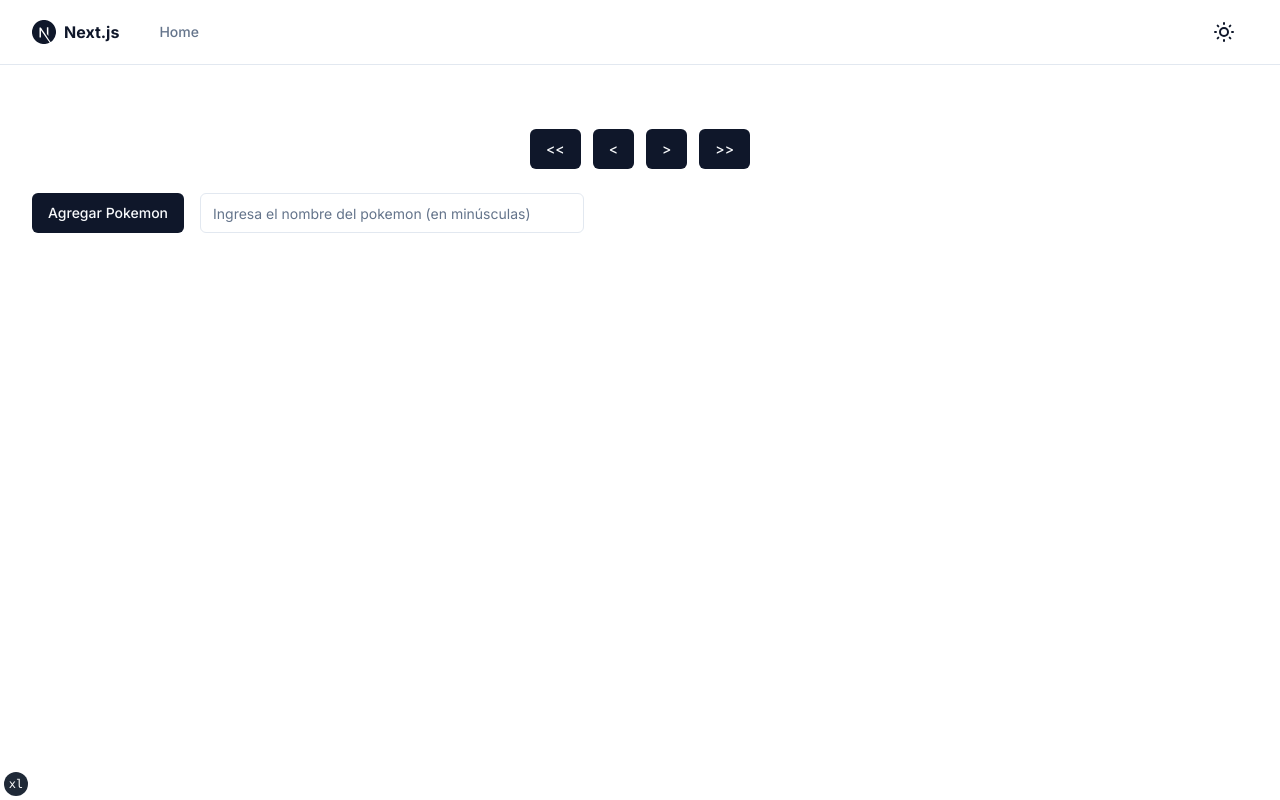
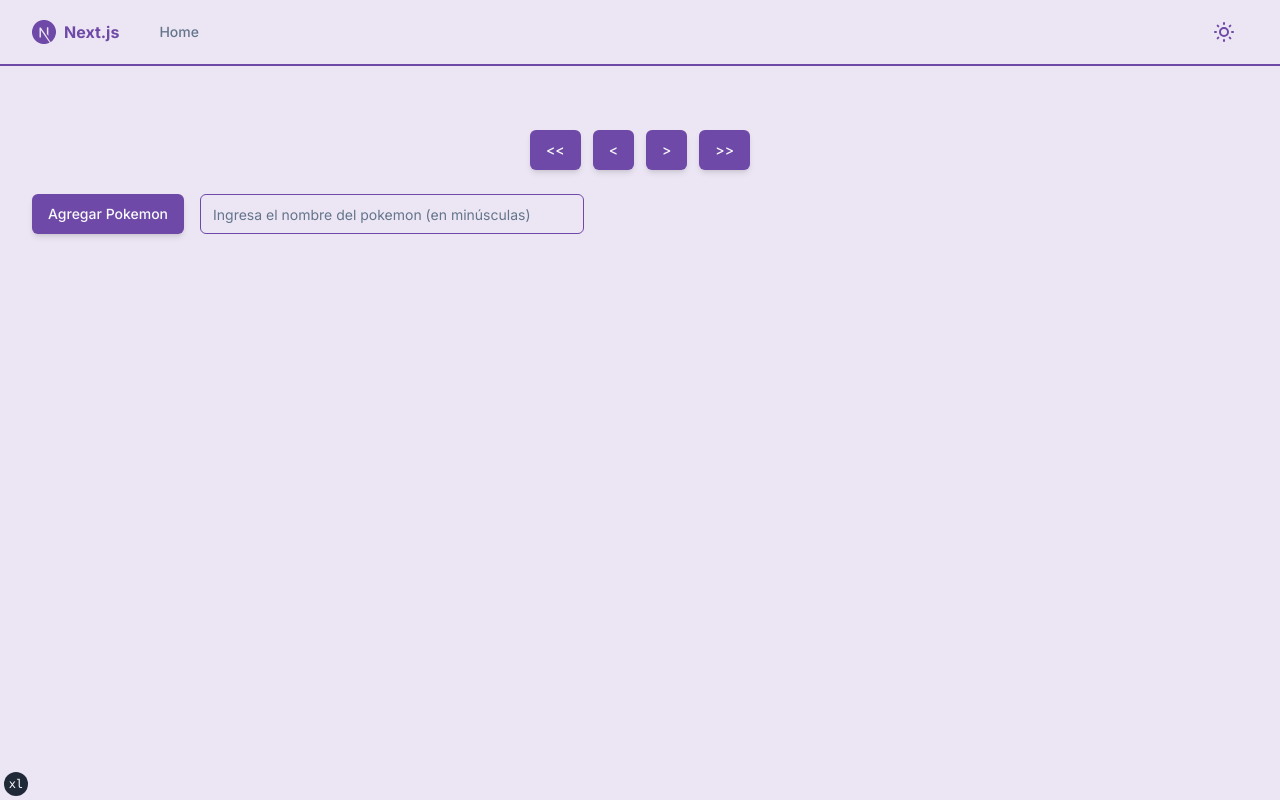
Before and after one commit to malweis/pokemon-cards, a Next.js app: page / in a window 1280 px wide. Built offline with nearby package versions, Linux system fonts and the light colour scheme.

Commit message:
feat: Cambia tema claro

```diff
--- a/app/page.tsx
+++ b/app/page.tsx
@@ -18,9 +18,7 @@ export default function IndexPage() {
     inputField.value = '';
   };
 
-  const capitalizeFirstLetter = (str: string) => {
-    return str.charAt(0).toUpperCase() + str.slice(1);
-  };
+
 
   const handleKeyDown = (event: React.KeyboardEvent<HTMLInputElement>) => {
     if (event.key === 'Enter') {
@@ -78,7 +76,9 @@ export default function IndexPage() {
   return (
     <section className="container grid items-center gap-6 pb-8 pt-6 md:py-10">
      <div className="flex w-full justify-evenly items-start gap-2">
-        {currentCards.map((pokemonName, index) => (
+      {currentCards.map((pokemonName, index) => {
+        try {
+          return (
             <CardComponent
               key={index}
               pokemonName={pokemonName}
@@ -86,8 +86,14 @@ export default function IndexPage() {
               onDelete={() => handleDeletePokemon(index)}
               onEdit={() => handleEditPokemon(index)}
               onSave={(newPokemonName) => handleSavePokemon(index, newPokemonName)}
+              className='shadow-lg'
             />
-        ))}
+          );
+        } catch (error) {
+          console.error('Error:', error);
+          return null;
+        }
+      })}
     </div>
       <div className="w-full flex gap-3 justify-center">
       <Boton text="<<" onClick={handleFirstPage} className={buttonVariants()} />
--- a/components/CardComponent.tsx
+++ b/components/CardComponent.tsx
@@ -150,7 +150,7 @@ interface CardComponentProps extends CardProps {
               key={index}
               className="mb-4 grid grid-cols-[25px_1fr] items-start pb-4 last:mb-0 last:pb-0"
             >
-              <span className="flex h-2 w-2 translate-y-1 rounded-full bg-sky-500" />
+              <span className="flex h-2 w-2 translate-y-1 rounded-full bg-primary" />
               <div className="space-y-1">
                 <p className="text-sm font-medium leading-none">
                 {capitalizeFirstLetter(ability.title)}
--- a/components/InputField.tsx
+++ b/components/InputField.tsx
@@ -11,7 +11,7 @@ interface InputProps {
 
 export function InputField({ type, placeholder, id, onKeyDown }: InputProps) {
   return (
-    <div className="grid w-full max-w-sm items-center gap-1.5">
+    <div className="grid w-full max-w-sm items-center gap-1.5 text-card-foreground">
       <Input type={type} id={id} placeholder={placeholder} onKeyDown={onKeyDown} />
     </div>
   );
--- a/components/site-header.tsx
+++ b/components/site-header.tsx
@@ -8,7 +8,7 @@ import { ThemeToggle } from "@/components/theme-toggle"
 
 export function SiteHeader() {
   return (
-    <header className="sticky top-0 z-40 w-full border-b bg-background">
+    <header className="sticky top-0 z-40 w-full border-b-2 bg-background  border-primary ">
       <div className="container flex h-16 items-center space-x-4 sm:justify-between sm:space-x-0">
         <MainNav items={siteConfig.mainNav} />
         <div className="flex flex-1 items-center justify-end space-x-4">
--- a/components/ui/button.tsx
+++ b/components/ui/button.tsx
@@ -9,7 +9,7 @@ const buttonVariants = cva(
   {
     variants: {
       variant: {
-        default: "bg-primary text-primary-foreground hover:bg-primary/90",
+        default: "bg-primary text-primary-foreground hover:bg-primary/90 shadow-md",
         destructive:
           "bg-destructive text-destructive-foreground hover:bg-destructive/90",
         outline:
--- a/styles/globals.css
+++ b/styles/globals.css
@@ -3,9 +3,17 @@
 @tailwind utilities;
 
 @layer base {
+
   :root {
-    --background: 0 0% 100%;
-    --foreground: 222.2 47.4% 11.2%;
+    --main-bg:266 39% 93%;
+    --texto:263 40% 4%;
+    --btn-primary:264 39% 47%;
+    --btn-secondary:270 33% 99%;
+    --accent:264 39% 42%;
+
+
+    --background: var(--main-bg);
+    --foreground: 264 39% 47%;
 
     --muted: 210 40% 96.1%;
     --muted-foreground: 215.4 16.3% 46.9%;
@@ -14,12 +22,12 @@
     --popover-foreground: 222.2 47.4% 11.2%;
 
     --border: 214.3 31.8% 91.4%;
-    --input: 214.3 31.8% 91.4%;
+    --input: var(--btn-primary);
 
-    --card: 0 0% 100%;
-    --card-foreground: 222.2 47.4% 11.2%;
+    --card:var(--btn-secondary);
+    --card-foreground: var(--texto);
 
-    --primary: 222.2 47.4% 11.2%;
+    --primary: var(--btn-primary);
     --primary-foreground: 210 40% 98%;
 
     --secondary: 210 40% 96.1%;
```
Lines whose indentation alone changed are shown as unchanged.
